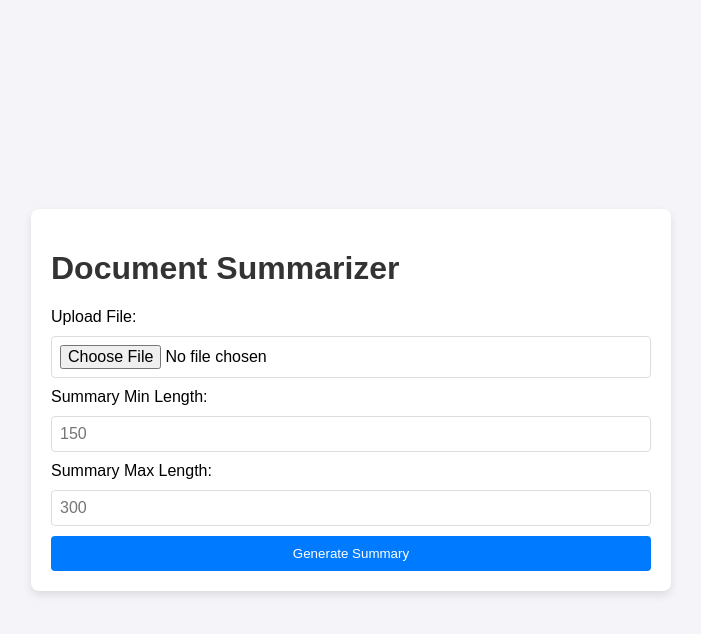
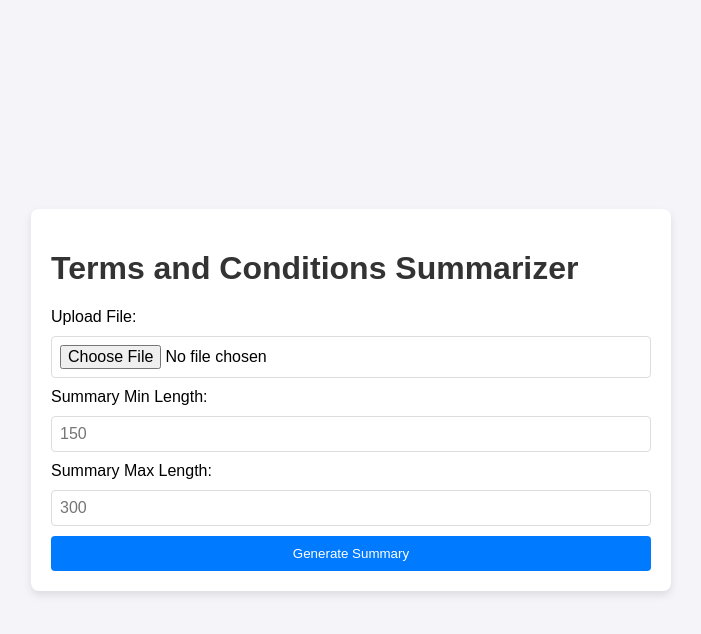
Before and after one commit to ChiragAJain/GenAI-Legal-Assistant, a Flask app: page / in a window 1280 px wide. Shown: the top 634 px of the page, without its empty margins (289-990 px from the left). Run offline with Flask 3, Linux system fonts and the light colour scheme.

Commit message:
Update index.html

```diff
--- a/templates/index.html
+++ b/templates/index.html
@@ -3,12 +3,15 @@
 <head>
     <meta charset="UTF-8">
     <meta name="viewport" content="width=device-width, initial-scale=1.0">
-    <title>Document Summarizer</title>
+    <title>Terms and Conditions Summarizer</title>
     <link rel="stylesheet" href="/static/css/styles.css">
 </head>
 <body>
+    <div class="background-shape"></div>
+    <div class="background-overlay"></div>
     <div class="container">
-        <h1>Document Summarizer</h1>
+        <h1>Terms and Conditions Summarizer</h1>
+
         <div id="loader" style="display: none;">
             <div class="spinner"></div>
             <p>Generating summary, please wait...</p>
```
